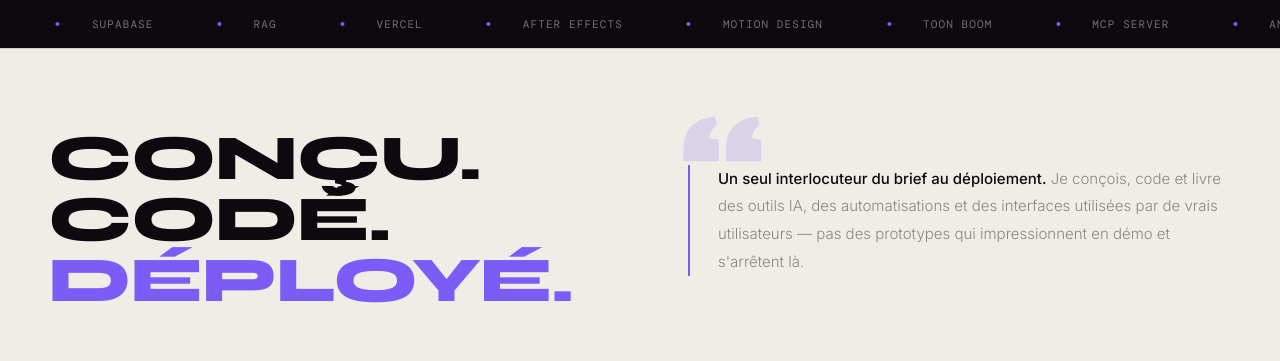
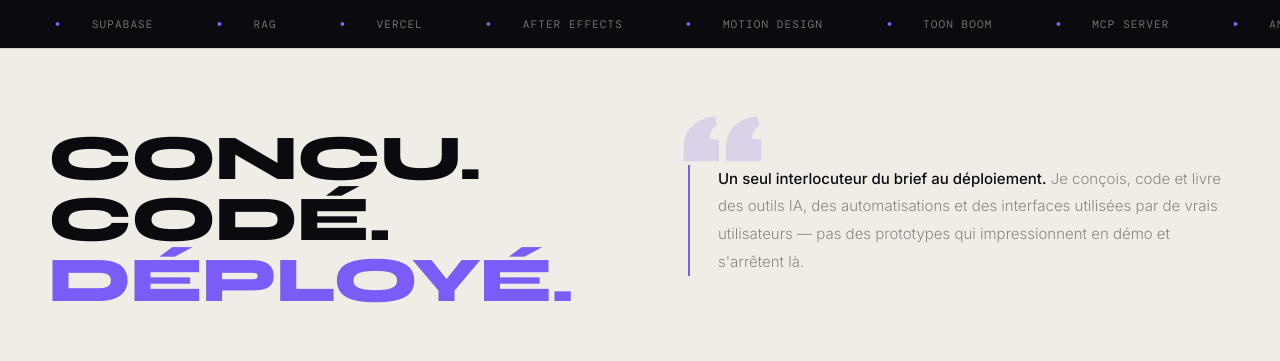
Before and after one commit to tanidorian02-ux/Dorian_CV, a Next.js app: page / in a window 1280 px wide. Shown: the part 800-1161 px from the top of the page. Built offline with nearby package versions, Linux system fonts and the light colour scheme.

Commit message:
Remove cedilla from CONCU to avoid collision with accent below
Co-Authored-By: Claude Sonnet 4.6 <noreply@anthropic.com>

```diff
--- a/app/page.tsx
+++ b/app/page.tsx
@@ -103,7 +103,7 @@ export default function Home() {
       {/* DUALITÉ */}
       <section className="duality reveal">
         <div className="duality-inner">
-          <div className="duality-title">Conçu.<br />Codé.<br /><span className="violet">Déployé.</span></div>
+          <div className="duality-title">Concu.<br />Codé.<br /><span className="violet">Déployé.</span></div>
           <div className="duality-body">
             <strong>Un seul interlocuteur du brief au déploiement.</strong> Je conçois, code et livre des outils IA, des automatisations et des interfaces utilisées par de vrais utilisateurs — pas des prototypes qui impressionnent en démo et s'arrêtent là.
           </div>
```
